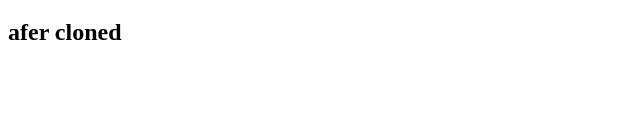
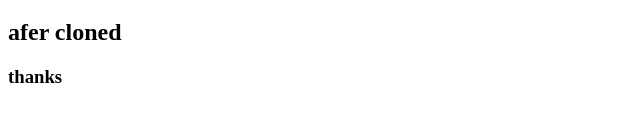
Before and after one commit to abhiabhi17/gitangulartesting, an Angular app: page / in a window 1280 px wide. Shown: the part 166-300 px from the top of the page, without its empty margins (0-640 px from the left). Built offline with nearby package versions, Linux system fonts and the light colour scheme.

Commit message:
Update app.component.html

```diff
--- a/src/app/app.component.html
+++ b/src/app/app.component.html
@@ -2,3 +2,4 @@
 <h1>2nd change</h1>
 <h2>from git texted</h2>
 <h2>afer cloned</h2>
+<h3>thanks</h3>
```
